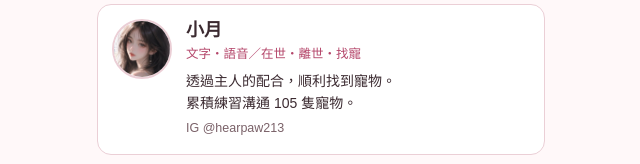
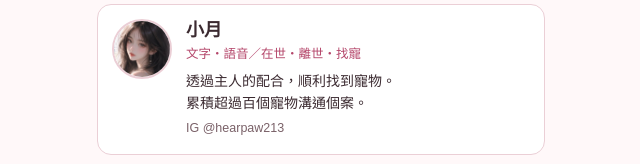
Before and after one commit to lunalove520/xinxing, a plain HTML site: page index.html in a window 1280 px wide. Shown: the part 742-906 px from the top of the page, 319-959 px from the left. Drawn offline with Linux system fonts and the light colour scheme.

Commit message:
小月：改寫累積超過百個個案

```diff
--- a/index.html
+++ b/index.html
@@ -26,7 +26,7 @@ var P=[
 {n:"ＣＣ溝通師",a:"cc",ig:"petstalk.c",t:"線上文字•語音溝通／一般・多寵・離世",d:"牠一直叫、突然不吃、開始亂尿——這些行為底下都有原因。\n累積 100+ 場溝通經驗，離世溝通能問得更深，也擅長行為的改善。"},
 {n:"欣欣",a:"xinxin",ig:"eudora_217",t:"線上文字•語音溝通／走失・行為矯正・離世",d:"牠明明有砂盆卻偏要在地板上大便？我家的貓就是這樣，溝通後追蹤一個月改掉了。\n累積 100+ 場溝通，走失幫你抓方向，離世幫你解開心裡的遺憾。"},
 {n:"緣緣",a:"yuanyuan",ig:"dear.n129",t:"文字・語音／在世溝通",d:"了解毛孩內心需求，知道牠為什麼會亂尿尿、為什麼不愛喝水。\n累積 17 場寵物溝通。"},
-{n:"小月",a:"xiaoyue",ig:"hearpaw213",t:"文字・語音／在世・離世・找寵",d:"透過主人的配合，順利找到寵物。\n累積練習溝通 105 隻寵物。"},
+{n:"小月",a:"xiaoyue",ig:"hearpaw213",t:"文字・語音／在世・離世・找寵",d:"透過主人的配合，順利找到寵物。\n累積超過百個寵物溝通個案。"},
 {n:"雅竹",a:"yazhu",ig:"yang86o311",t:"",d:""}];
 for(var i=P.length-1;i>0;i--){var j=Math.floor(Math.random()*(i+1));var x=P[i];P[i]=P[j];P[j]=x}
 document.getElementById('list').innerHTML=P.map(function(p){return '<a class="card" href="https://www.instagram.com/'+p.ig+'/" target="_blank" rel="noopener"><img class="av" src="av/'+p.a+'.jpg" alt="'+p.n+'"><div><div class="nm">'+p.n+'</div>'+(p.t?'<div class="tt">'+p.t+'</div>':'')+(p.d?'<div class="ds">'+p.d+'</div>':'')+'<div class="hd">IG @'+p.ig+'</div></div></a>'}).join('');
```
